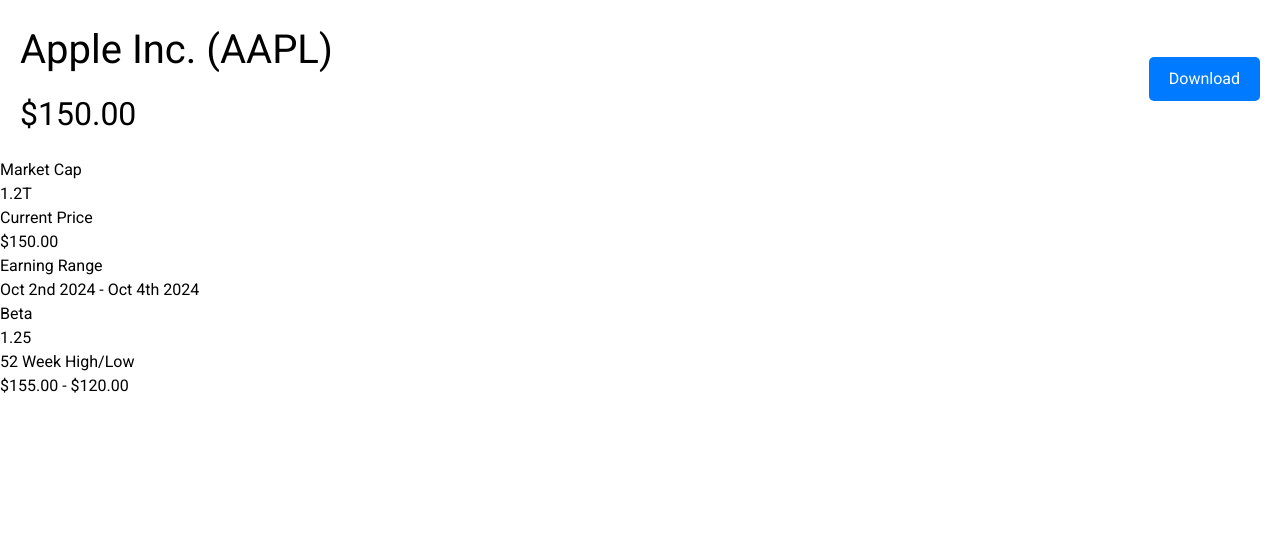
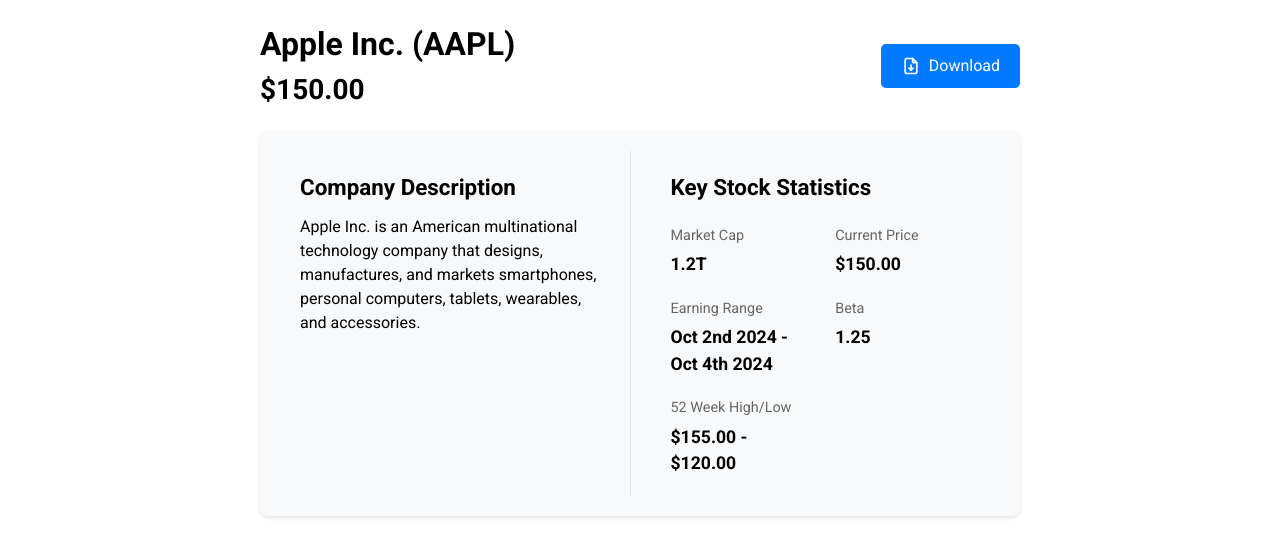
Before and after one commit to majorschwartz/eqisense, a React (Create React App) app in the folder client/: page / in a window 1280 px wide. Both pictures are taken after a click on the element "AAPL". Shown: the top 556 px of the page. Built offline with nearby package versions, Linux system fonts and the light colour scheme; no server answers.

Commit message:
style: Add max width and desc section

```diff
--- a/client/src/App.css
+++ b/client/src/App.css
@@ -32,6 +32,16 @@
 	font-family: 'Roboto', sans-serif;
 }
 
+#root {
+	display: flex;
+	justify-content: center;
+}
+
+.home-page, .main-container {
+    display: flex;
+    flex-direction: column;
+    max-width: 800px;
+}
 
 .home-page {
 	display: flex;
--- a/client/src/Components.css
+++ b/client/src/Components.css
@@ -11,13 +11,15 @@
 }
 
 .stock-name {
-    font-size: 2.5rem;
+    font-size: 2rem;
+    font-weight: 600;
     margin: 0;
 }
 
 .stock-price {
-    font-size: 2rem;
-    margin-top: 10px;
+    font-size: 1.75rem;
+    font-weight: 600;
+    margin-top: 1px;
 }
 
 .header-right {
@@ -26,6 +28,9 @@
 }
 
 .header-download {
+    display: flex;
+    align-items: center;
+    gap: 8px;
     padding: 10px 20px;
     font-size: 1rem;
     background-color: #007bff;
@@ -38,3 +43,68 @@
 .header-download:hover {
     background-color: #0056b3;
 }
+
+.header-download svg {
+    width: 20px;
+    height: 20px;
+}
+
+.metrics-container {
+    display: flex;
+    padding: 20px;
+    background-color: #f8f9fa;
+    border-radius: 8px;
+    box-shadow: 0 2px 4px rgba(0,0,0,0.1);
+    margin-left: 20px;
+    margin-right: 20px;
+}
+
+.metrics-left, .metrics-right {
+    flex: 1;
+    padding: 20px;
+}
+
+.metrics-left {
+    border-right: 1px solid #e0e0e0;
+    padding-right: 20px;
+    margin-right: 20px;
+}
+
+.metrics-left h3 {
+    font-size: 1.4rem;
+    font-weight: 700;
+    margin-bottom: 10px;
+}
+
+.metrics-left p {
+    font-size: 1rem;
+    line-height: 1.5;
+}
+
+.metrics-right h3 {
+    font-size: 1.4rem;
+    font-weight: 700;
+    margin-bottom: 20px;
+}
+
+.metrics-grid {
+    display: grid;
+    grid-template-columns: repeat(2, 1fr);
+    gap: 20px;
+}
+
+.metrics-item {
+    display: flex;
+    flex-direction: column;
+}
+
+.metrics-label {
+    font-size: 0.9rem;
+    color: #666;
+    margin-bottom: 5px;
+}
+
+.metrics-value {
+    font-size: 1.1rem;
+    font-weight: 600;
+}
--- a/client/src/components/Header.js
+++ b/client/src/components/Header.js
@@ -3,7 +3,6 @@
 
 const Header = () => {
 	const [stockName, setStockName] = useState("Apple Inc. (AAPL)");
-	const [compDesc, setCompDesc] = useState("Apple Inc. is an American multinational technology company that designs, manufactures, and markets smartphones, personal computers, tablets, wearables, and accessories.");
 	const [stockPrice, setStockPrice] = useState("$150.00");
 
 	return (
@@ -13,7 +12,30 @@
 				<div className="stock-price">{stockPrice}</div>
 			</div>
 			<div className="header-right">
-				<button className="header-download">Download</button>
+				<button className="header-download">
+					<svg
+						role="img"
+						xmlns="http://www.w3.org/2000/svg"
+						viewBox="0 0 24 24"
+						width="24px"
+						height="24px"
+					>
+						<g
+							fill="none"
+							stroke="currentColor"
+							strokeLinecap="round"
+							strokeLinejoin="round"
+							strokeWidth="2"
+						>
+							<path d="M14 3v4a1 1 0 0 0 1 1h4" />
+							<path
+								d="M17 21H7a2 2 0 0 1-2-2V5a2 2 0 0 1 2-2h7l5 5v11a2 2 0 0 1-2 2m-5-4v-6"
+							/>
+							<path d="M9.5 14.5L12 17l2.5-2.5" />
+						</g>
+					</svg>
+					Download
+				</button>
 			</div>
 		</div>
 	);
--- a/client/src/components/Metrics.js
+++ b/client/src/components/Metrics.js
@@ -2,6 +2,7 @@
 import React, { useState } from "react";
 
 const Metrics = () => {
+	const [compDesc, setCompDesc] = useState("Apple Inc. is an American multinational technology company that designs, manufactures, and markets smartphones, personal computers, tablets, wearables, and accessories.");
 	const [marketCap, setMarketCap] = useState("1.2T");
 	const [currPrice, setCurrPrice] = useState("$150.00");
 	const [earningRange, setEarningRange] = useState("Oct 2nd 2024 - Oct 4th 2024");
@@ -10,8 +11,14 @@
 	const [yearlyLow, setYearlyLow] = useState("$120.00");
 
 	return (
-		<div>
 		<div className="metrics-container">
+			<div className="metrics-left">
+				<h3>Company Description</h3>
+				<p>{compDesc}</p>
+			</div>
+			<div className="metrics-right">
+				<h3>Key Stock Statistics</h3>
+				<div className="metrics-grid">
 					<div className="metrics-item">
 						<div className="metrics-label">Market Cap</div>
 						<div className="metrics-value">{marketCap}</div>
@@ -34,6 +41,7 @@
 					</div>
 				</div>
 			</div>
+		</div>
 	);
 }
 
```
Lines whose indentation alone changed are shown as unchanged.
